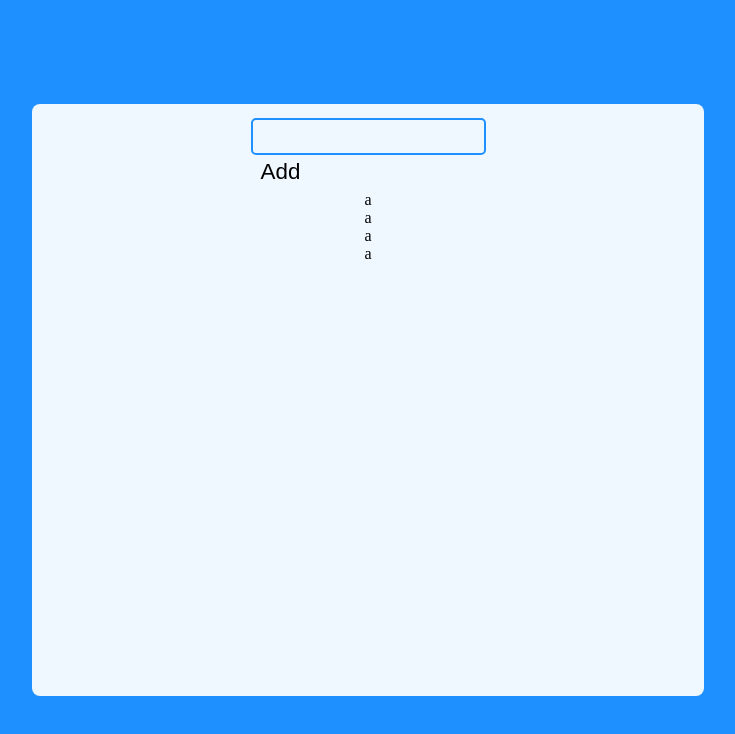
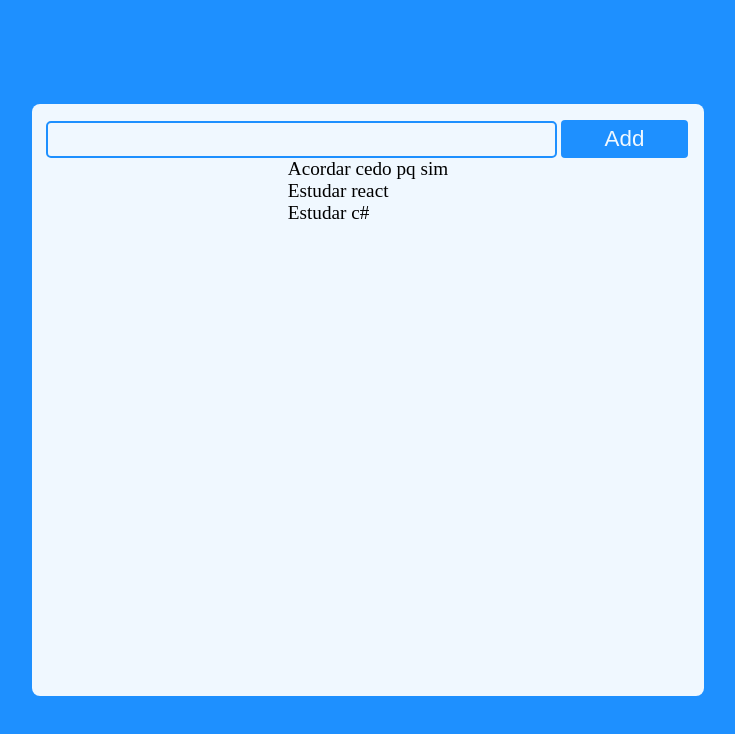
Before and after one commit to estudossbh/crud-react, a React (Create React App) app: page / in a window 1280 px wide. Shown: the top 734 px of the page, without its empty margins (272-1007 px from the left). Built offline with nearby package versions, Linux system fonts and the light colour scheme.

Commit message:
Criando componente de text e terminando as estilizações

```diff
--- a/src/components/button/index.css
+++ b/src/components/button/index.css
@@ -20,7 +20,7 @@ button:hover {
 }
 
 .button-color-primary:hover {
-  background-color: #39533c;
+  background-color: var(--primary-hover);
 }
 
 .button-color-secondary {
--- a/src/components/button/index.tsx
+++ b/src/components/button/index.tsx
@@ -1,10 +1,9 @@
 import React from 'react';
-// import { colorType } from '../../shared/consts';
 import './index.css';
 import { IButtonProps } from './props';
 
 const Button: React.FC<IButtonProps> = ({
-	type, variant, disabled, text, onClick, ...props
+	type, color, variant, disabled, text, onClick, ...props
 }) => {
 	let classNameList = '';
 
@@ -30,11 +29,15 @@ const Button: React.FC<IButtonProps> = ({
 	};
 
 	if (disabled) {
-		classNameList = 'disabled';
+		classNameList = 'disabled' + (color ? `-${color}` : '');
 	}
 
 	if(variant) {
 		classNameList += ` ${variant}`;
+	}
+
+	if (color) {
+		classNameList += ` button-color-${color}`;
 	}
 
 	return(<button type={type} className={classNameList} disabled={disabled} onClick={type === 'submit' ? undefined : handleClick}>
--- a/src/components/button/props.ts
+++ b/src/components/button/props.ts
@@ -1,11 +1,12 @@
 import { IconProps } from "phosphor-react";
+import { colorType } from "../../shared/utils/types";
 
 type variantType = 'simple' | 'outlined';
 type buttonType = 'submit' | 'button';
 
 export interface IButtonProps {
 	type: buttonType;
-	// color?: colorType;
+	color?: colorType;
   variant?: variantType;
   disabled?: boolean;
   text?: string;
--- /dev/null
+++ b/src/components/text/index.css
@@ -0,0 +1,11 @@
+.text {
+  font-size: 1.2rem;
+}
+
+.text-color-white {
+  color: aliceblue;
+}
+
+.text-color-black {
+  color: black;
+}
--- /dev/null
+++ b/src/components/text/index.tsx
@@ -0,0 +1,17 @@
+import React from 'react';
+import { ITextProps } from './props';
+import './index.css';
+
+const Index: React.FC<ITextProps> = ({
+  value, color
+}) => {
+  let classNameList = 'text';
+
+  if (color) {
+		classNameList += ` text-color-${color}`;
+	}
+
+  return(<span className={classNameList}> {value} </span>);
+}
+
+export default Index;
--- /dev/null
+++ b/src/components/text/props.ts
@@ -0,0 +1,6 @@
+import { fontColorType } from "../../shared/utils/types";
+
+export interface ITextProps {
+  value: string;
+  color?: fontColorType;
+}
--- a/src/index.css
+++ b/src/index.css
@@ -1,3 +1,13 @@
+:root {
+  --primary: dodgerblue;
+  --primary-hover: rgb(29, 116, 203);
+  /* --primary: #596E63; */
+  /* --secondary: #BAD9D9; */
+  --white: aliceblue;
+  /* --green: #4CAF50;
+  --green-hover: #3e8841; */
+}
+
 body {
   margin: 0;
   padding: 0;
--- a/src/pages/home/index.css
+++ b/src/pages/home/index.css
@@ -18,3 +18,20 @@
   align-items: center;
   /* justify-content: center; */
 }
+
+.home-header {
+  display: flex;
+  flex-direction: row;
+  width: 100%;
+  align-items: center;
+  justify-content: space-between;
+  gap: 6px;
+}
+
+.home-header>div {
+  width: 80%;
+}
+
+.home-header>button {
+  width: 20%;
+}
--- a/src/pages/home/index.tsx
+++ b/src/pages/home/index.tsx
@@ -1,7 +1,8 @@
 import React from 'react';
 import Input from '../../components/input';
+import Button from '../../components/button';
+import Text from '../../components/text';
 import './index.css';
-import Button from '../../components/button';
 
 const Index = () => {
   var [value, setValue] = React.useState('');
@@ -14,13 +15,12 @@ const Index = () => {
     <div className='home-main'>
       <div className='home-header'>
         <Input value={value} onChange={handleChange} />
-        <Button type='button' variant='simple' text='Add' />
+        <Button type='button' text='Add' color='primary' />
       </div>
       <div className='home-content'>
-        <div>a</div>
-        <div>a</div>
-        <div>a</div>
-        <div>a</div>
+        <div> <Text value='Acordar cedo pq sim' /></div>
+        <div> <Text value='Estudar react' /> </div>
+        <div> <Text value='Estudar c#' /> </div>
       </div>
     </div>
   </div>);
--- /dev/null
+++ b/src/shared/utils/types.ts
@@ -0,0 +1,2 @@
+export type colorType = 'primary' | 'secondary';
+export type fontColorType = 'white' | 'black';
```
